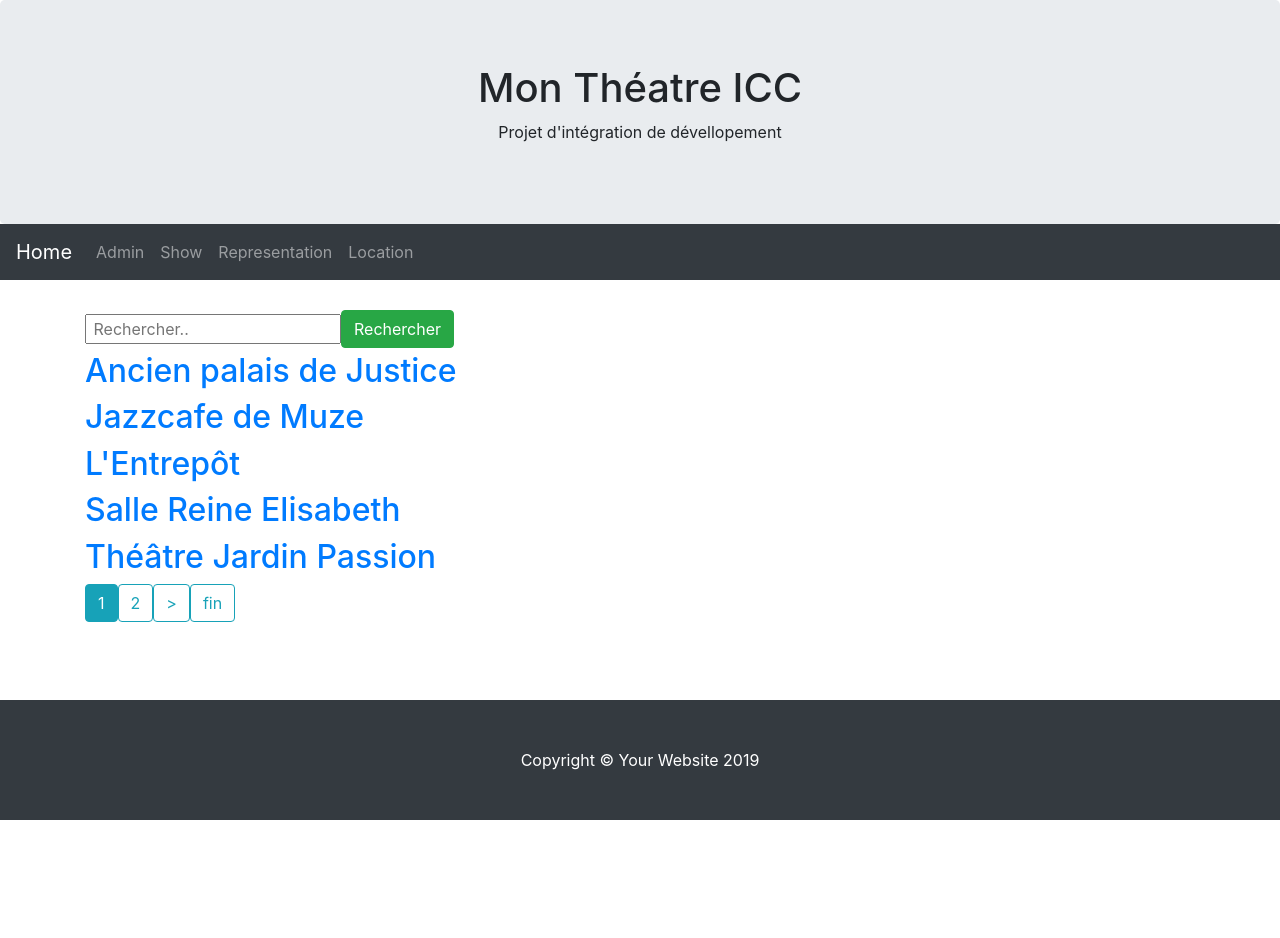
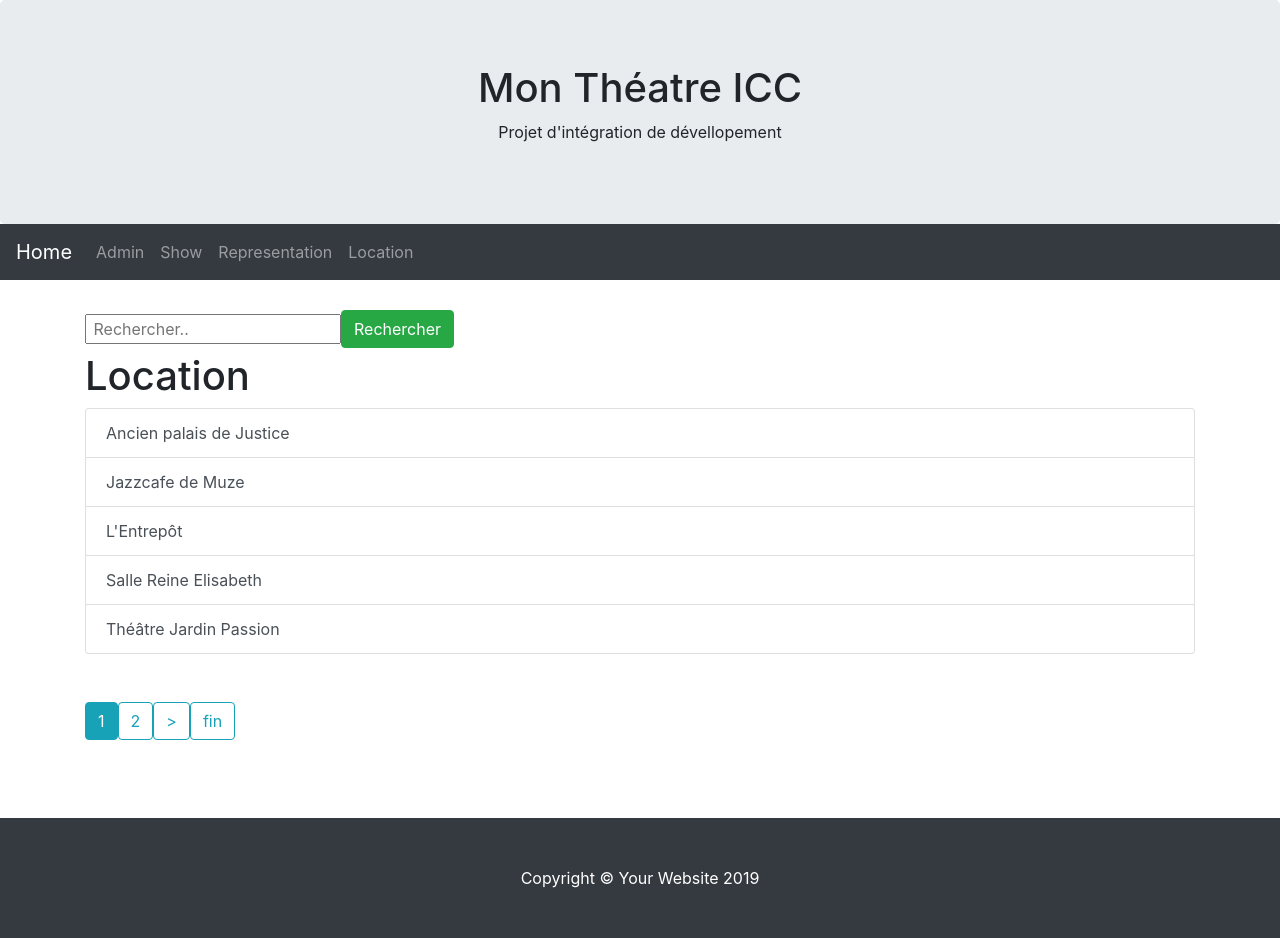
Before and after one commit to fernandomiron/projet-integration-2020, a Django app: page /location/ in a window 1280 px wide. Before the commit the page ends 820 px from the top, so only its background shows below. Run offline with Django 3.2, Linux system fonts and the light colour scheme; data comes from the database, SQL or seed files in the repository; parts of the project's set-up code (start-up, migrations or seed data) failed here and were passed over; some libraries are stand-ins or nearby versions.

Commit message:
update location list with boostrap list group design

```diff
--- a/reservations/app/templates/app/locationList.html
+++ b/reservations/app/templates/app/locationList.html
@@ -12,12 +12,13 @@
 </form>
 
 <section class="content">
-
+    <h1> Location </h1>
+    <div class="list-group">
         {% for une_loc in locations %}
-
-          <h2><a href='{{ une_loc.get_absolute_url }}'> {{ une_loc.designation }}</a></h2>
-
+        <a href='{{ une_loc.get_absolute_url }}' class="list-group-item list-group-item-action">{{ une_loc.designation}}</a>
         {% endfor %}
+    </div>
+    </br></br>
     <!--pagination part -->
     <div class="pagination">
         {% if locations.has_previous %}
```
Lines whose indentation alone changed are shown as unchanged.
